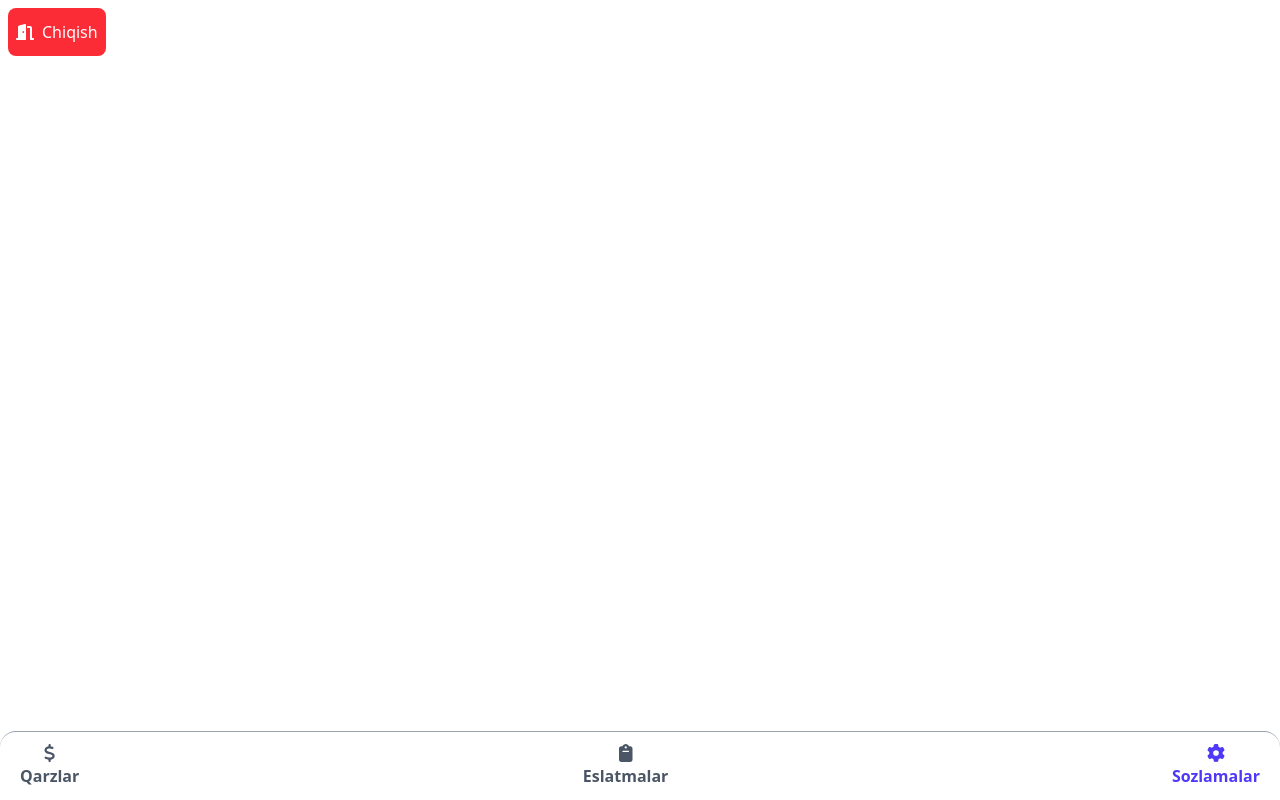
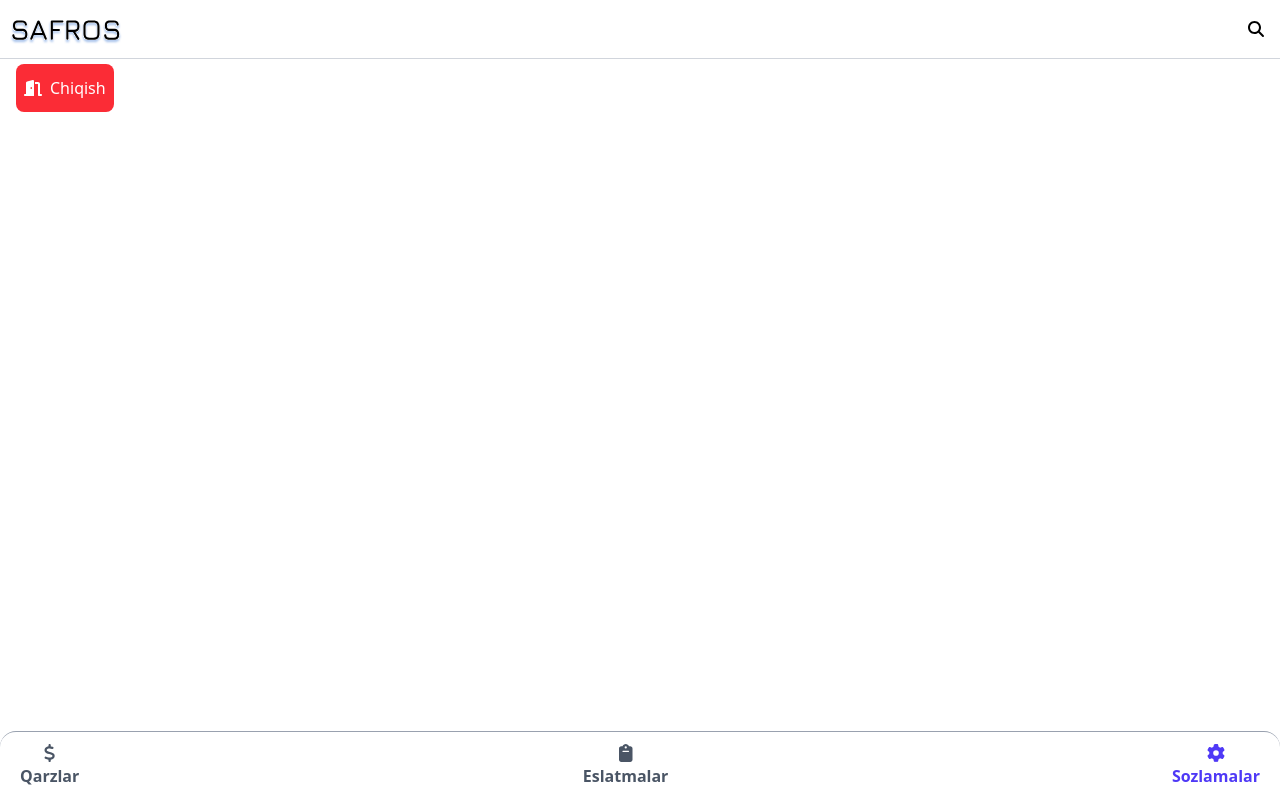
Before and after one commit to firdavsaxrorxonov/Safros, a React (Vite) app: page /sozlamalar in a window 1280 px wide. Built offline with nearby package versions, Linux system fonts and the light colour scheme.

Commit message:
Headerlar boldi

```diff
--- a/src/components/Header.jsx
+++ b/src/components/Header.jsx
@@ -1,10 +1,24 @@
 import React from 'react'
 import { NavLink } from 'react-router-dom'
 import { FontAwesomeIcon } from '@fortawesome/react-fontawesome';
-import { faDollar, faClipboard, faGear } from '@fortawesome/free-solid-svg-icons';
-
+import { faDollar, faClipboard, faGear, faSearch } from '@fortawesome/free-solid-svg-icons';
+import safrosLogo from '../assets/logo.svg'
 function Header() {
   return (
+    <>
+      <div className='bg-white fixed top-0 w-full py-3 px-2.5 border-b-1 border-gray-300 pr-4 flex items-center justify-between'>
+        <div>
+          <img className='w-28' src={safrosLogo} alt="" />
+        </div>
+
+        <div>
+          <FontAwesomeIcon icon={faSearch} />
+        </div>
+
+
+      </div>
+
+
       <div className='border-t-1 border-gray-400 py-3 rounded-tl-2xl rounded-tr-2xl px-5 fixed bottom-0 w-full bg-white'>
         <nav>
           <ul className='flex items-center font-semibold justify-between'>
@@ -38,6 +52,7 @@ function Header() {
           </ul>
         </nav>
       </div>
+    </>
   )
 }
 
--- a/src/pages/Eslatmalar.jsx
+++ b/src/pages/Eslatmalar.jsx
@@ -2,7 +2,7 @@ import React from 'react'
 
 function Eslatmalar() {
   return (
-    <div>Eslatmalar</div>
+    <div className='pt-16 px-4'>Eslatmalar</div>
   )
 }
 
--- a/src/pages/Qarzlar.jsx
+++ b/src/pages/Qarzlar.jsx
@@ -2,7 +2,7 @@ import React from 'react'
 
 function Qarzlar() {
   return (
-    <div>
+    <div className='pt-16 px-4'>
       Qarzlar
     </div>
   )
--- a/src/pages/Settings.jsx
+++ b/src/pages/Settings.jsx
@@ -13,7 +13,7 @@ function Settings() {
   }
 
   return (
-    <div className='px-2 py-2'>
+    <div className='pt-16 px-4'>
       <button onClick={handleNavigateToLogin} className='px-2 py-3 bg-red-500 text-white flex items-center gap-2 rounded-lg'><FontAwesomeIcon icon={faDoorOpen} />Chiqish</button>
     </div>
   )
--- a/vite.config.js
+++ b/vite.config.js
@@ -3,7 +3,7 @@ import react from '@vitejs/plugin-react-swc'
 import tailwindcss from '@tailwindcss/vite'
 import { VitePWA } from 'vite-plugin-pwa'
 
-// https://vite.dev/config/
+
 export default defineConfig({
   plugins: [react(), tailwindcss(), VitePWA({
     registerType: 'autoUpdate',
```
Also changed, not shown: src/assets/logo.svg (added). Lines whose indentation alone changed are shown as unchanged.
